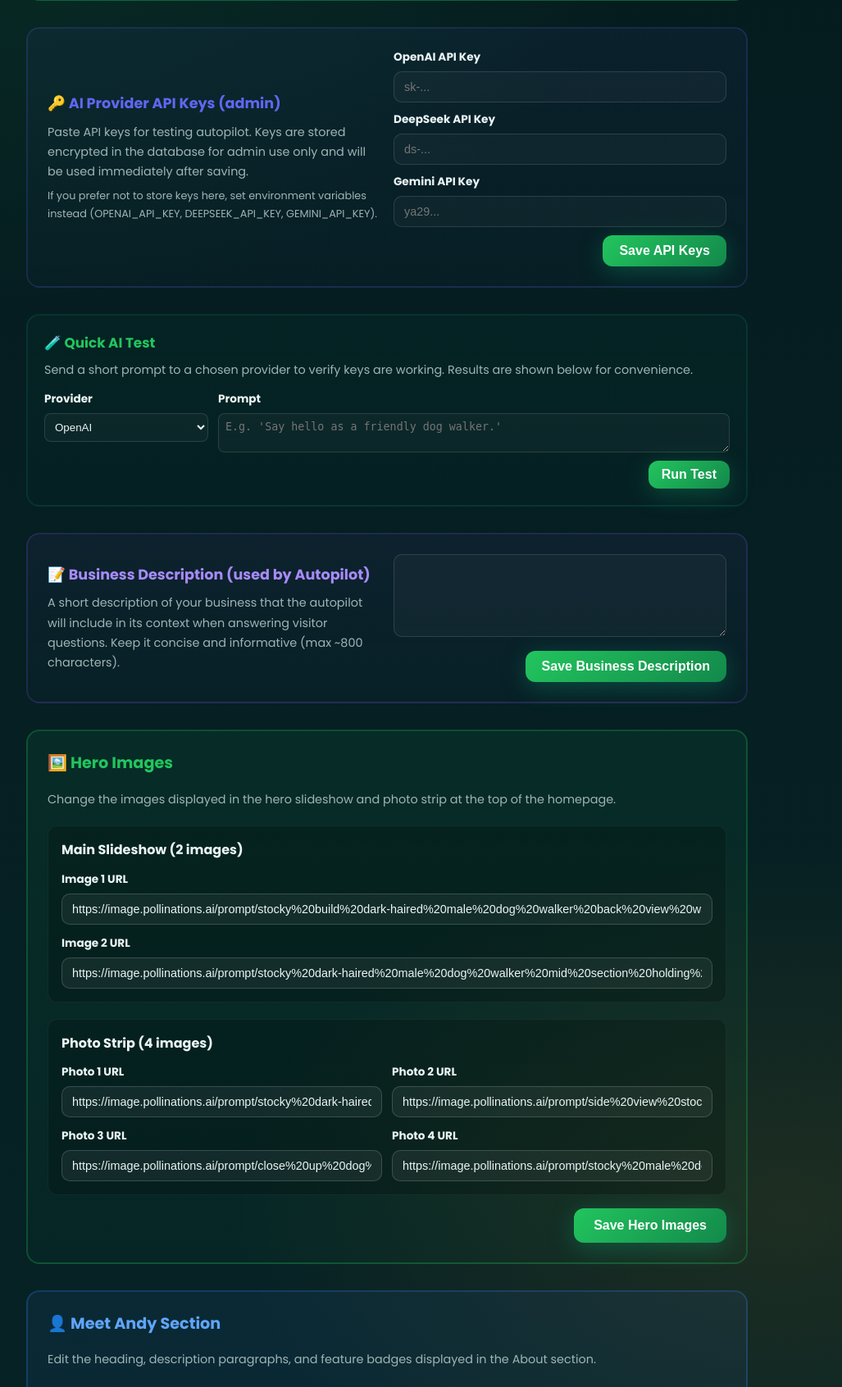
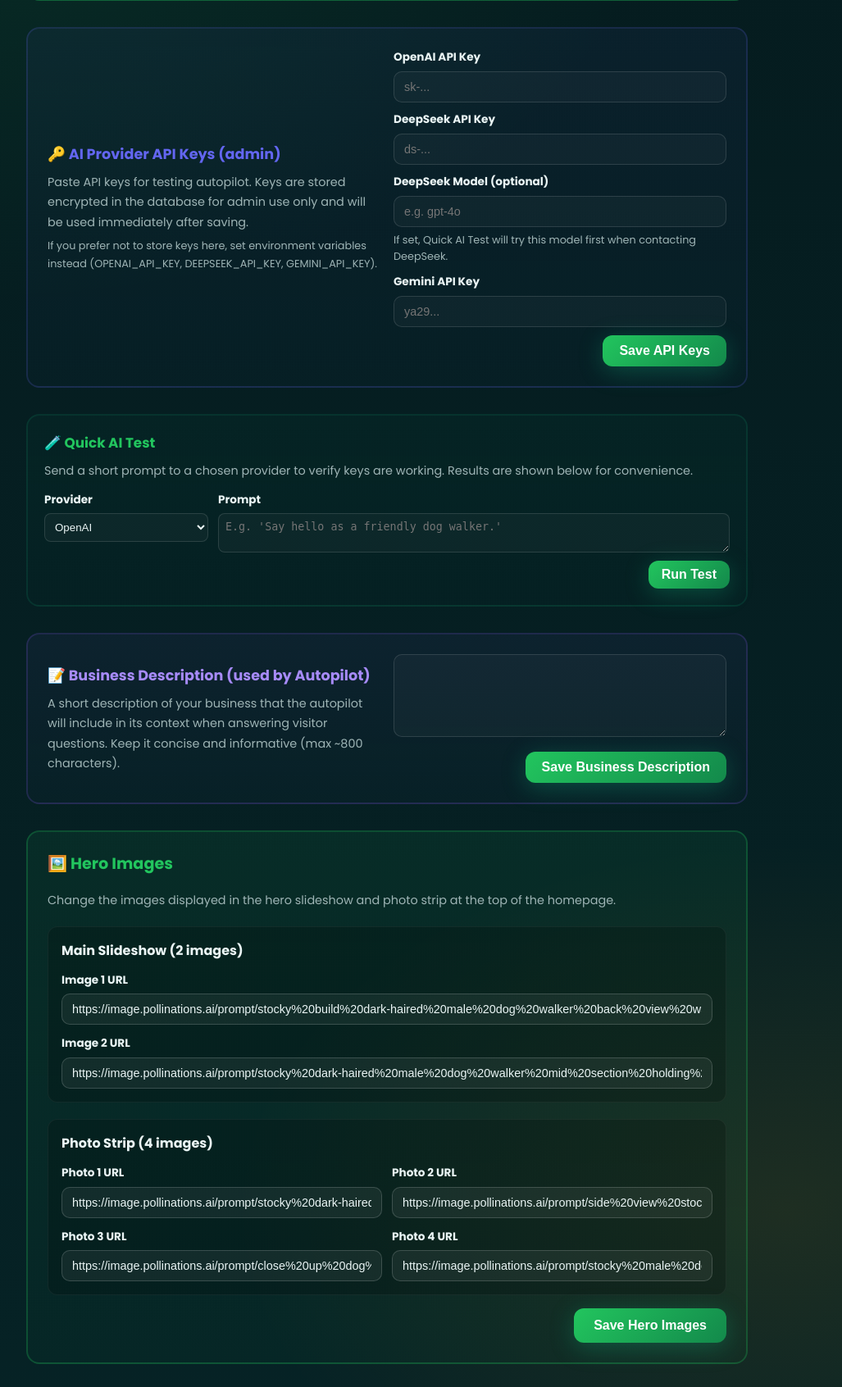
Before and after one commit to andyfast20-sketch/dogwalking2, a Flask app: page /admin/content in a window 1280 px wide. Shown: the part 656-2348 px from the top of the page at 82% size, without its empty margins (168-1195 px from the left). Run offline with Flask 3, Linux system fonts and the light colour scheme; data comes from the database, SQL or seed files in the repository; data that the repository does not hold is empty.

Commit message:
admin: add DeepSeek model input and prefer it in quick-test; improve DeepSeek diagnostics

```diff
--- a/app.py
+++ b/app.py
@@ -141,12 +141,40 @@ if not openai_client and legacy_openai:
             self.chat.completions = types.SimpleNamespace()
 
             def create(*, model=None, messages=None, max_tokens=None, temperature=None, **kwargs):
-                # The legacy OpenAI ChatCompletion.create expects messages and model
+                # Support multiple variants of the installed openai package:
+                # 1) Old openai (<1.0) exposes ChatCompletion.create
+                # 2) Newer openai may expose OpenAI class (OpenAI()) which supports client.chat.completions.create
+                # 3) As a last resort, make an HTTP POST to the OpenAI-compatible REST endpoint
                 try:
-                    return self._mod.ChatCompletion.create(model=model, messages=messages, max_tokens=max_tokens, temperature=temperature)
+                    if hasattr(self._mod, 'ChatCompletion'):
+                        return self._mod.ChatCompletion.create(model=model, messages=messages, max_tokens=max_tokens, temperature=temperature)
+
+                    # If the module exposes an OpenAI class, instantiate and call its client
+                    if hasattr(self._mod, 'OpenAI'):
+                        try:
+                            ClientCls = getattr(self._mod, 'OpenAI')
+                            client = ClientCls(api_key=OPENAI_API_KEY) if OPENAI_API_KEY else ClientCls()
+                            return client.chat.completions.create(model=model, messages=messages, max_tokens=max_tokens, temperature=temperature)
+                        except Exception:
+                            pass
+
+                    # Fallback: direct HTTP to OpenAI-compatible REST API
+                    try:
+                        import requests
+                        api_key = getattr(self._mod, 'api_key', None) or OPENAI_API_KEY
+                        headers = {'Authorization': f'Bearer {api_key}', 'Content-Type': 'application/json'}
+                        payload = {'model': model, 'messages': messages, 'max_tokens': max_tokens, 'temperature': temperature}
+                        r = requests.post('https://api.openai.com/v1/chat/completions', json=payload, headers=headers, timeout=15)
+                        r.raise_for_status()
+                        j = r.json()
+                        # Create a minimal compatible response object
+                        return types.SimpleNamespace(choices=[types.SimpleNamespace(message=types.SimpleNamespace(content=j['choices'][0]['message']['content']))])
+                    except Exception:
+                        pass
                 except Exception:
-                    # Re-raise so callers can handle exceptions
-                    raise
+                    pass
+                # If we reached here nothing worked — raise to let caller handle
+                raise RuntimeError('OpenAI client invocation failed')
 
             self.chat.completions.create = create
 
@@ -1864,7 +1892,8 @@ def admin_content():
     ai_keys = {
         'OPENAI_API_KEY': get_site_setting('OPENAI_API_KEY'),
         'GEMINI_API_KEY': get_site_setting('GEMINI_API_KEY'),
-        'DEEPSEEK_API_KEY': get_site_setting('DEEPSEEK_API_KEY')
+        'DEEPSEEK_API_KEY': get_site_setting('DEEPSEEK_API_KEY'),
+        'DEEPSEEK_MODEL': get_site_setting('DEEPSEEK_MODEL')
     }
     # Last AI test result (for quick visibility)
     ai_test_result = get_site_setting('ai_test_result')
@@ -1996,6 +2025,7 @@ def admin_api_keys_update():
     openai = (request.form.get('OPENAI_API_KEY') or '').strip()
     gemini = (request.form.get('GEMINI_API_KEY') or '').strip()
     deepseek = (request.form.get('DEEPSEEK_API_KEY') or '').strip()
+    deepseek_model = (request.form.get('DEEPSEEK_MODEL') or '').strip()
     # Save into site_settings for testing environments (admin-only)
     if openai:
         set_site_setting('OPENAI_API_KEY', openai)
@@ -2009,6 +2039,11 @@ def admin_api_keys_update():
         set_site_setting('DEEPSEEK_API_KEY', deepseek)
     else:
         set_site_setting('DEEPSEEK_API_KEY', '')
+    # Persist optional DeepSeek model string so admin can test specific models
+    if deepseek_model:
+        set_site_setting('DEEPSEEK_MODEL', deepseek_model)
+    else:
+        set_site_setting('DEEPSEEK_MODEL', '')
 
     # Refresh runtime clients so changes take effect immediately
     try:
@@ -2034,20 +2069,43 @@ def admin_api_test():
     result = None
     try:
         # OpenAI / Legacy adapter
-        if provider == 'openai' and openai_client:
-            resp = openai_client.chat.completions.create(
-                model="gpt-3.5-turbo",
-                messages=[{"role": "system", "content": "You are a helpful assistant."}, {"role": "user", "content": prompt}],
-                max_tokens=120,
-                temperature=0.2,
-            )
-            result = None
-            if resp and getattr(resp, 'choices', None):
-                # Compatible with modern and legacy wrappers
+        if provider == 'openai':
+            if openai_client:
                 try:
-                    result = resp.choices[0].message.content
-                except Exception:
-                    result = getattr(resp.choices[0], 'text', str(resp))
+                    resp = openai_client.chat.completions.create(
+                        model="gpt-3.5-turbo",
+                        messages=[{"role": "system", "content": "You are a helpful assistant."}, {"role": "user", "content": prompt}],
+                        max_tokens=120,
+                        temperature=0.2,
+                    )
+                    result = None
+                    if resp and getattr(resp, 'choices', None):
+                        # Compatible with modern and legacy wrappers
+                        try:
+                            result = resp.choices[0].message.content
+                        except Exception:
+                            result = getattr(resp.choices[0], 'text', str(resp))
+                except Exception as e:
+                    # Fallback: some openai versions no longer provide ChatCompletion — try direct HTTP
+                    err = str(e)
+                    try:
+                        import requests
+                        api_key = getattr(openai_client, 'api_key', None) or OPENAI_API_KEY
+                        headers = {'Authorization': f'Bearer {api_key}', 'Content-Type': 'application/json'}
+                        payload = {'model': 'gpt-3.5-turbo', 'messages': [{"role":"system","content":"You are a helpful assistant."},{"role":"user","content":prompt}], 'max_tokens': 120, 'temperature': 0.2}
+                        r = requests.post('https://api.openai.com/v1/chat/completions', json=payload, headers=headers, timeout=15)
+                        if r.status_code == 200:
+                            j = r.json()
+                            try:
+                                result = j['choices'][0]['message']['content']
+                            except Exception:
+                                result = str(j)
+                        else:
+                            result = f"Error: {r.status_code} {r.text}"
+                    except Exception:
+                        result = f"Error: \n\n{err}\n"
+            else:
+                result = "No OpenAI client configured."
 
         # DeepSeek (OpenAI-compatible) - use direct HTTP fallback to avoid SDK incompatibilities
         elif provider == 'deepseek':
@@ -2059,7 +2117,10 @@ def admin_api_test():
                         'Authorization': f'Bearer {DEEPSEEK_API_KEY}',
                         'Content-Type': 'application/json'
                     }
-                    models = ['gpt-4o', 'gpt-3.5-turbo', 'gpt-3.5', 'gpt-35-turbo', 'gpt-3.5-mini']
+                    # If admin provided a specific DeepSeek model in settings, try it first
+                    ds_model = get_site_setting('DEEPSEEK_MODEL') or ''
+                    default_models = ['gpt-4o', 'gpt-3.5-turbo', 'gpt-3.5', 'gpt-35-turbo', 'gpt-3.5-mini']
+                    models = [ds_model] + [m for m in default_models if m != ds_model] if ds_model else default_models
                     result = None
                     for m in models:
                         payload = {
@@ -2077,13 +2138,30 @@ def admin_api_test():
                             # Network/timeout — try next model
                             continue
                         if r.status_code == 200:
+                            # Try to parse JSON and extract the message; if absent, capture JSON for debugging
                             try:
                                 j = r.json()
-                                result = j['choices'][0]['message']['content']
+                                # Prefer choices -> message -> content path
+                                got = None
+                                if isinstance(j, dict) and j.get('choices'):
+                                    try:
+                                        got = j['choices'][0]['message']['content']
+                                    except Exception:
+                                        # Older/alternate shapes
+                                        try:
+                                            got = j['choices'][0].get('text')
+                                        except Exception:
+                                            got = None
+                                if got:
+                                    result = got
+                                else:
+                                    # No usable content - store the JSON for inspection
+                                    result = "DeepSeek 200 but no choices/content: " + (str(j)[:1400])
                             except Exception:
-                                result = str(r.text)
+                                # Non-JSON body
+                                result = f"DeepSeek 200 but non-JSON body: {r.text[:1400]}"
                             break
-                        # If model not found, try next in list; otherwise capture error and break
+                        # If model not found, try next in list; otherwise capture error and stop
                         try:
                             errj = r.json()
                             if isinstance(errj, dict) and errj.get('error', {}).get('code') == 'invalid_request_error' and 'Model Not Exist' in errj.get('error', {}).get('message', ''):
--- a/templates/admin_content.html
+++ b/templates/admin_content.html
@@ -88,6 +88,12 @@
             <strong style="font-size:.85rem">DeepSeek API Key</strong>
             <input type="password" name="DEEPSEEK_API_KEY" value="{{ ai_keys['DEEPSEEK_API_KEY'] }}" placeholder="ds-..."
               style="padding:10px 12px;border-radius:10px;border:1px solid rgba(255,255,255,.12);background:rgba(255,255,255,.03);color:var(--text);font-size:.9rem" />
+          </label>
+          <label style="display:flex;flex-direction:column;gap:6px">
+            <strong style="font-size:.85rem">DeepSeek Model (optional)</strong>
+            <input type="text" name="DEEPSEEK_MODEL" value="{{ ai_keys['DEEPSEEK_MODEL'] }}" placeholder="e.g. gpt-4o" autocomplete="off"
+              style="padding:10px 12px;border-radius:10px;border:1px solid rgba(255,255,255,.12);background:rgba(255,255,255,.03);color:var(--text);font-size:.9rem" />
+            <small style="color:var(--muted);font-size:.8rem">If set, Quick AI Test will try this model first when contacting DeepSeek.</small>
           </label>
           <label style="display:flex;flex-direction:column;gap:6px">
             <strong style="font-size:.85rem">Gemini API Key</strong>
```
